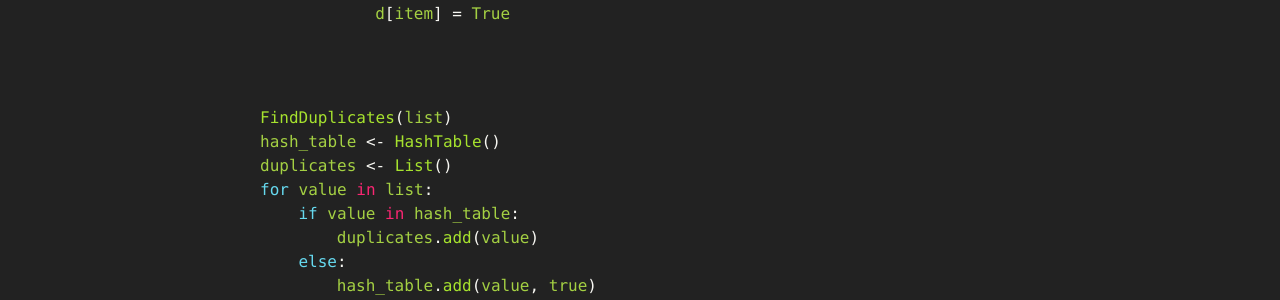
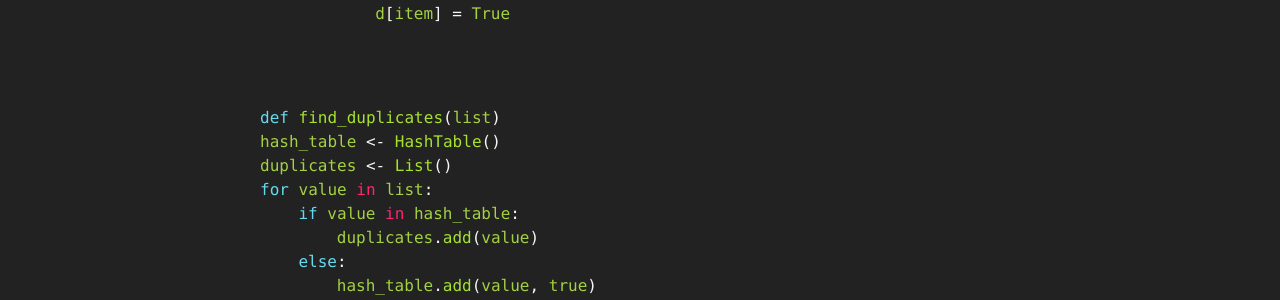
Before and after one commit to JuliaTorrejon/juliatorrejon.github.io, a Jekyll site: the page built from _posts/2019-04-20-1.-array-coding-interview-questions.md, in a window 1280 px wide and 900 px high, scrolled down 4722 px. Shown: the part 152-452 px from the top of the window. Built offline with Jekyll 4.4.1, drawn with Linux system fonts in a browser that asks for light colours.

Commit message:
Update 2019-04-20-1.-array-coding-interview-questions.md

````diff
--- a/_posts/2019-04-20-1.-array-coding-interview-questions.md
+++ b/_posts/2019-04-20-1.-array-coding-interview-questions.md
@@ -118,7 +118,7 @@ def find_duplicate_hash(A):
 ```
 
 ```python
-FindDuplicates(list)
+def find_duplicates(list)
 hash_table <- HashTable()
 duplicates <- List()
 for value in list:
````
